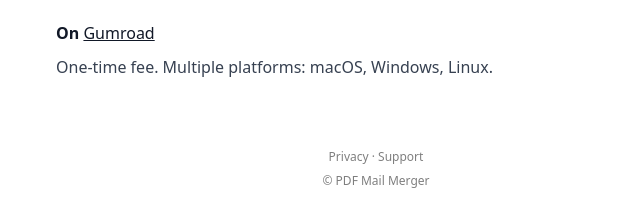
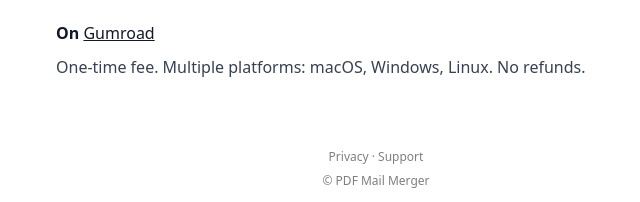
Before and after one commit to pdfmailmerger/pdfmailmerger.github.io, a website: page index.html in a window 1280 px wide. Shown: the part 1397-1599 px from the top of the page, 264-904 px from the left. Drawn offline with Linux system fonts and the light colour scheme.

Commit message:
Update index.html

```diff
--- a/index.html
+++ b/index.html
@@ -45,7 +45,7 @@
 
       <h2>Purchase</h2>
       <h4>On <a href="https://gum.co/plainmerge">Gumroad</a></h4>
-      <p>One-time fee. Multiple platforms: macOS, Windows, Linux.</p>
+      <p>One-time fee. Multiple platforms: macOS, Windows, Linux. No refunds.</p>
   </div>
     <div class="footer">
       <div>
```
